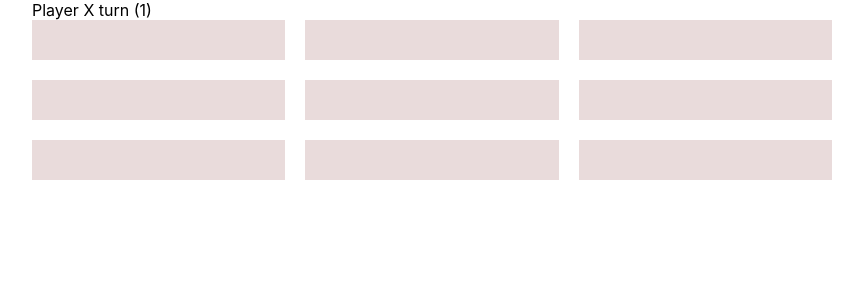
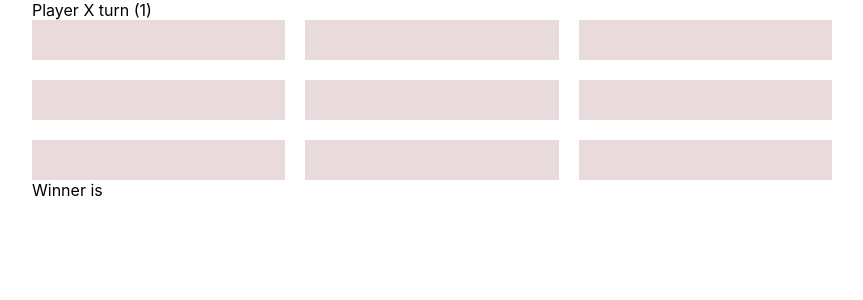
Before and after one commit to Dariuszb94/Tic, a React (Create React App) app: page / in a window 1280 px wide. Shown: the top 300 px of the page, without its empty margins (208-1071 px from the left). Built offline with nearby package versions, Linux system fonts and the light colour scheme.

Commit message:
o player

```diff
--- a/src/Components/Grid/Grid.js
+++ b/src/Components/Grid/Grid.js
@@ -1,5 +1,7 @@
 import React, { useState, useEffect } from "react";
 import Cell from "./GridComponents/Cell";
+import Winner from "./GridComponents/Winner";
+
 import "./Grid.scss";
 function Grid({ player }) {
   const [board, boardSet] = useState([
@@ -26,7 +28,7 @@ function Grid({ player }) {
   ]);
   useEffect(() => {
     mapBoard("X");
-    mapBoard("Y");
+    mapBoard("O");
   }, [board]);
   const mapBoard = (xOrY) => {
     let boardMapped = [];
@@ -47,6 +49,7 @@ function Grid({ player }) {
   };
   return (
     <section className="grid">
+      <div className="grid__inner">
         {board &&
           board.map((_, index) => {
             return (
@@ -55,9 +58,12 @@ function Grid({ player }) {
                 index={index}
                 boardSet={boardSet}
                 board={board}
+                winner={winner}
               ></Cell>
             );
           })}
+      </div>
+      <Winner winner={winner} />
     </section>
   );
 }
--- a/src/Components/Grid/Grid.scss
+++ b/src/Components/Grid/Grid.scss
@@ -1,4 +1,4 @@
-.grid {
+.grid__inner {
   display: grid;
   grid-template-columns: repeat(3, 1fr);
   grid-gap: 20px;
@@ -20,4 +20,5 @@
   justify-content: center;
   align-items: center;
   cursor: default;
+  pointer-events: none;
 }
--- a/src/Components/Grid/GridComponents/Cell.js
+++ b/src/Components/Grid/GridComponents/Cell.js
@@ -2,7 +2,7 @@ import React, { useState, useContext, useEffect } from "react";
 import ThemeContext from "../../ThemeContext";
 import AppTheme from "../../../Colors";
 
-function Cell({ player, boardSet, board, index }) {
+function Cell({ player, boardSet, board, index, winner }) {
   const [filled, filledSet] = useState(null);
   const theme = useContext(ThemeContext)[0];
   const currentTheme = AppTheme[theme];
@@ -14,6 +14,9 @@ function Cell({ player, boardSet, board, index }) {
   };
   useEffect(() => {
     updateBoard();
+  }, [filled]);
+  useEffect(() => {
+    console.log(winner);
   }, [filled]);
   const updateBoard = () => {
     let boardUpdated = [...board];
@@ -29,11 +32,11 @@ function Cell({ player, boardSet, board, index }) {
         filledSet("O");
         break;
       default:
-      //console.log(`error player`);
+        console.log(`error player`);
     }
   };
   return (
-    <div className={`cell ${filled != null ? "--filled" : ""}`} onClick={fill}>
+    <div className={`cell${winner || filled ? "--filled" : ""}`} onClick={fill}>
       {filled}
     </div>
   );
--- /dev/null
+++ b/src/Components/Grid/GridComponents/Winner.js
@@ -0,0 +1,6 @@
+import React from "react";
+
+const Winner = ({ winner }) => {
+  return <div>Winner is {winner}</div>;
+};
+export default Winner;
```
Lines whose indentation alone changed are shown as unchanged.
